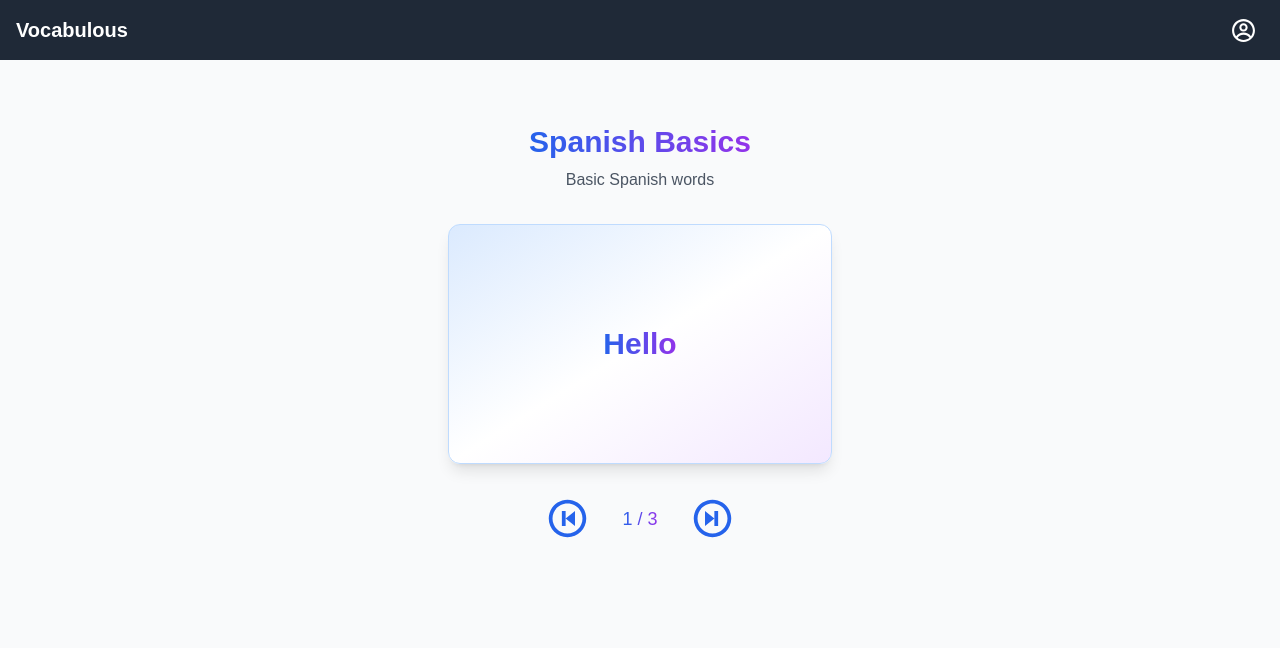
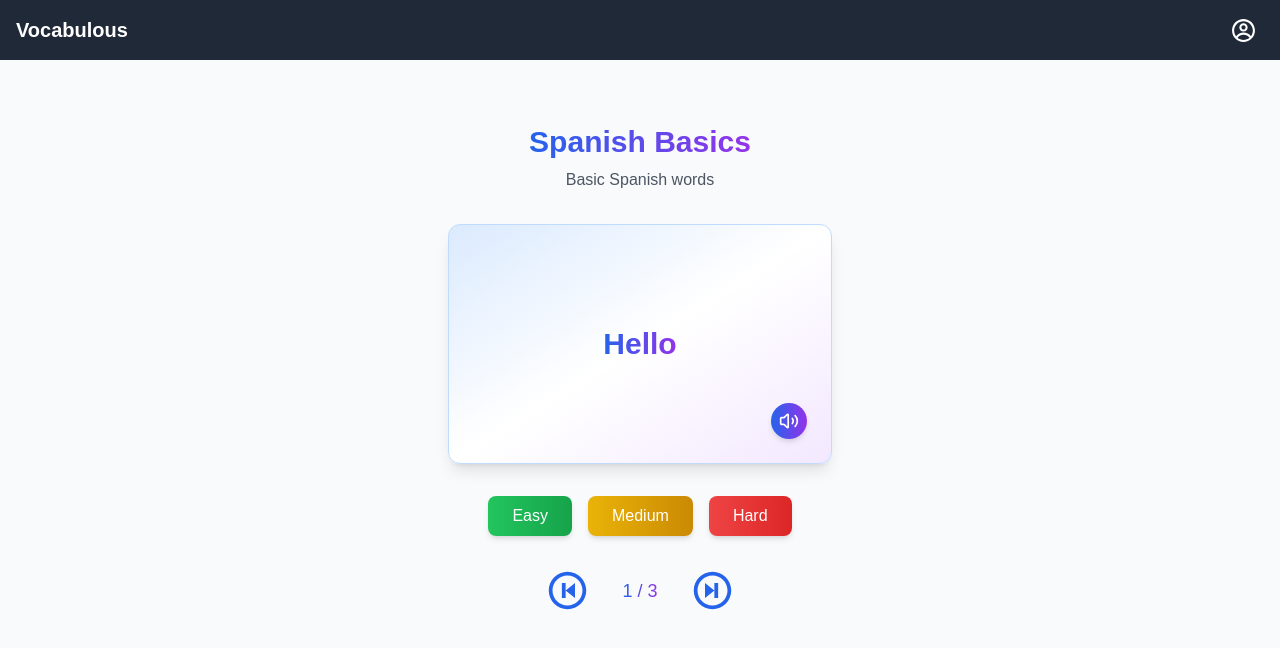
Before and after one commit to devingdaniels/vocabulous, a Next.js app: page /flashcards/1 in a window 1280 px wide. Shown: the top 648 px of the page. Built offline with nearby package versions, Linux system fonts and the light colour scheme; what @radix-ui/themes would draw is missing.

Commit message:
added audio icon

```diff
--- a/src/app/flashcards/[deckId]/page.tsx
+++ b/src/app/flashcards/[deckId]/page.tsx
@@ -3,7 +3,7 @@
 import React from "react";
 import { useParams } from "next/navigation";
 import NavBar from "@/components/Navbar";
-import { DeckContainer } from "@/components/flashcard/DeckContainer";
+import { FlashCardContainer } from "@/components/flashcard/DeckContainer";
 
 const fakeDeck = {
   id: 1,
@@ -40,7 +40,7 @@ const DeckPage: React.FC = () => {
     <div className="min-h-screen bg-gray-50">
       <NavBar user={null} />
       <main className="container mx-auto pt-8">
-        <DeckContainer deck={fakeDeck} />
+        <FlashCardContainer deck={fakeDeck} />
       </main>
     </div>
   );
--- a/src/components/flashcard/DeckContainer.tsx
+++ b/src/components/flashcard/DeckContainer.tsx
@@ -1,6 +1,7 @@
 import React, { useState, useEffect } from "react";
 import { BiSkipNextCircle, BiSkipPreviousCircle } from "react-icons/bi";
 import { motion, AnimatePresence } from "framer-motion";
+import { Volume2 } from "lucide-react";
 
 interface Word {
   id: number;
@@ -27,6 +28,11 @@ interface FlashCardProps {
 }
 
 const FlashCard: React.FC<FlashCardProps> = ({ word, isFlipped, setIsFlipped }) => {
+  const handleAudioClick = (e: React.MouseEvent) => {
+    e.stopPropagation();
+    console.log("Playing audio for:", word.word);
+  };
+
   return (
     <div className="w-96 h-60 [perspective:2000px]" onClick={() => setIsFlipped(!isFlipped)}>
       <motion.div
@@ -44,38 +50,46 @@ const FlashCard: React.FC<FlashCardProps> = ({ word, isFlipped, setIsFlipped })
           transformStyle: "preserve-3d",
         }}
       >
-        {/* Front of card */}
         <div
           className="absolute w-full h-full rounded-xl cursor-pointer [backface-visibility:hidden] bg-gradient-to-br from-blue-100 via-white to-purple-100 shadow-lg border border-blue-200"
           style={{
             backfaceVisibility: "hidden",
           }}
         >
-          <motion.div
-            className="flex items-center justify-center h-full p-6"
-            whileHover={{ scale: 1.02 }}
-            whileTap={{ scale: 0.98 }}
-            transition={{
-              type: "spring",
-              stiffness: 300,
-              damping: 20,
-            }}
-          >
-            <motion.span
+          <div className="flex flex-col items-center justify-center h-full p-6 relative">
+            <motion.div
               className="text-3xl font-bold bg-clip-text text-transparent bg-gradient-to-r from-blue-600 to-purple-600"
               initial={{ scale: 0.9, opacity: 0 }}
               animate={{ scale: 1, opacity: 1 }}
+              whileHover={{ scale: 1.05 }}
               transition={{
                 duration: 0.4,
                 ease: "easeOut",
               }}
             >
               {word.word}
-            </motion.span>
-          </motion.div>
+            </motion.div>
+
+            <motion.div
+              className="absolute bottom-6 right-6"
+              whileHover={{ scale: 1.1 }}
+              whileTap={{ scale: 0.9 }}
+              transition={{
+                type: "spring",
+                stiffness: 400,
+                damping: 17,
+              }}
+            >
+              <div
+                onClick={handleAudioClick}
+                className="p-2 rounded-full bg-gradient-to-r from-blue-600 to-purple-600 cursor-pointer shadow-md hover:shadow-lg transition-shadow"
+              >
+                <Volume2 size={20} className="text-white" />
+              </div>
+            </motion.div>
+          </div>
         </div>
 
-        {/* Back of card */}
         <div
           className="absolute w-full h-full rounded-xl cursor-pointer [backface-visibility:hidden] bg-gradient-to-br from-purple-100 via-white to-blue-100 shadow-lg border border-purple-200"
           style={{
@@ -83,28 +97,20 @@ const FlashCard: React.FC<FlashCardProps> = ({ word, isFlipped, setIsFlipped })
             transform: "rotateY(180deg)",
           }}
         >
-          <motion.div
-            className="flex items-center justify-center h-full p-6"
-            whileHover={{ scale: 1.02 }}
-            whileTap={{ scale: 0.98 }}
-            transition={{
-              type: "spring",
-              stiffness: 300,
-              damping: 20,
-            }}
-          >
-            <motion.span
+          <div className="flex items-center justify-center h-full p-6">
+            <motion.div
               className="text-3xl bg-clip-text text-transparent bg-gradient-to-r from-purple-600 to-blue-600"
               initial={{ scale: 0.9, opacity: 0 }}
               animate={{ scale: 1, opacity: 1 }}
+              whileHover={{ scale: 1.05 }}
               transition={{
                 duration: 0.4,
                 ease: "easeOut",
               }}
             >
               {word.translation}
-            </motion.span>
-          </motion.div>
+            </motion.div>
+          </div>
         </div>
       </motion.div>
     </div>
@@ -115,7 +121,7 @@ interface DeckContainerProps {
   deck: Deck;
 }
 
-const DeckContainer: React.FC<DeckContainerProps> = ({ deck }) => {
+const FlashCardContainer: React.FC<DeckContainerProps> = ({ deck }) => {
   const [currentIndex, setCurrentIndex] = useState(0);
   const [isFlipped, setIsFlipped] = useState(false);
 
@@ -145,6 +151,11 @@ const DeckContainer: React.FC<DeckContainerProps> = ({ deck }) => {
     document.addEventListener("keydown", handleKeyDown);
     return () => document.removeEventListener("keydown", handleKeyDown);
   }, [isFlipped, currentIndex]);
+
+  const handleRating = (difficulty: string) => {
+    console.log(`Rated as ${difficulty}`);
+    handleNext();
+  };
 
   return (
     <div className="flex flex-col items-center gap-8 p-8">
@@ -207,6 +218,33 @@ const DeckContainer: React.FC<DeckContainerProps> = ({ deck }) => {
         </motion.div>
       </AnimatePresence>
 
+      <div className="flex gap-4">
+        <motion.button
+          whileHover={{ scale: 1.05 }}
+          whileTap={{ scale: 0.95 }}
+          className="px-6 py-2 rounded-lg font-medium text-white bg-gradient-to-r from-green-500 to-green-600 shadow-md hover:shadow-lg transition-shadow"
+          onClick={() => handleRating("easy")}
+        >
+          Easy
+        </motion.button>
+        <motion.button
+          whileHover={{ scale: 1.05 }}
+          whileTap={{ scale: 0.95 }}
+          className="px-6 py-2 rounded-lg font-medium text-white bg-gradient-to-r from-yellow-500 to-yellow-600 shadow-md hover:shadow-lg transition-shadow"
+          onClick={() => handleRating("medium")}
+        >
+          Medium
+        </motion.button>
+        <motion.button
+          whileHover={{ scale: 1.05 }}
+          whileTap={{ scale: 0.95 }}
+          className="px-6 py-2 rounded-lg font-medium text-white bg-gradient-to-r from-red-500 to-red-600 shadow-md hover:shadow-lg transition-shadow"
+          onClick={() => handleRating("hard")}
+        >
+          Hard
+        </motion.button>
+      </div>
+
       <div className="flex items-center gap-8">
         <motion.div
           whileHover={{ scale: 1.1 }}
@@ -255,4 +293,4 @@ const DeckContainer: React.FC<DeckContainerProps> = ({ deck }) => {
   );
 };
 
-export { FlashCard, DeckContainer };
+export { FlashCard, FlashCardContainer };
```
Also changed, not shown: src/api/flahcard.ts (added, +20 -0 lines).
